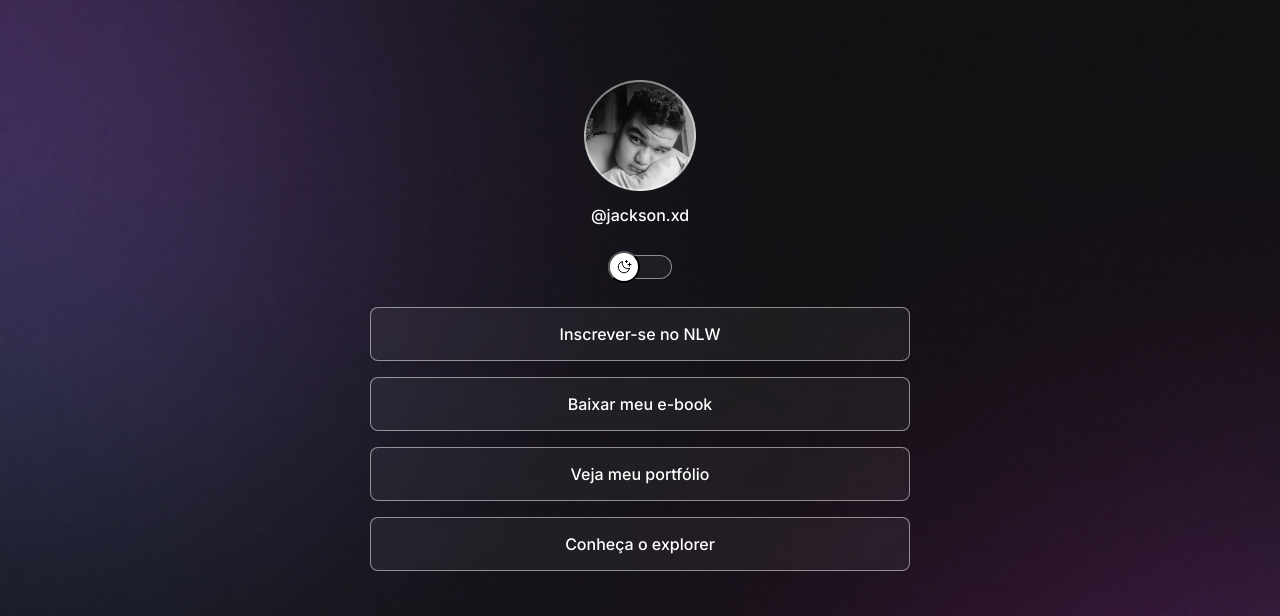
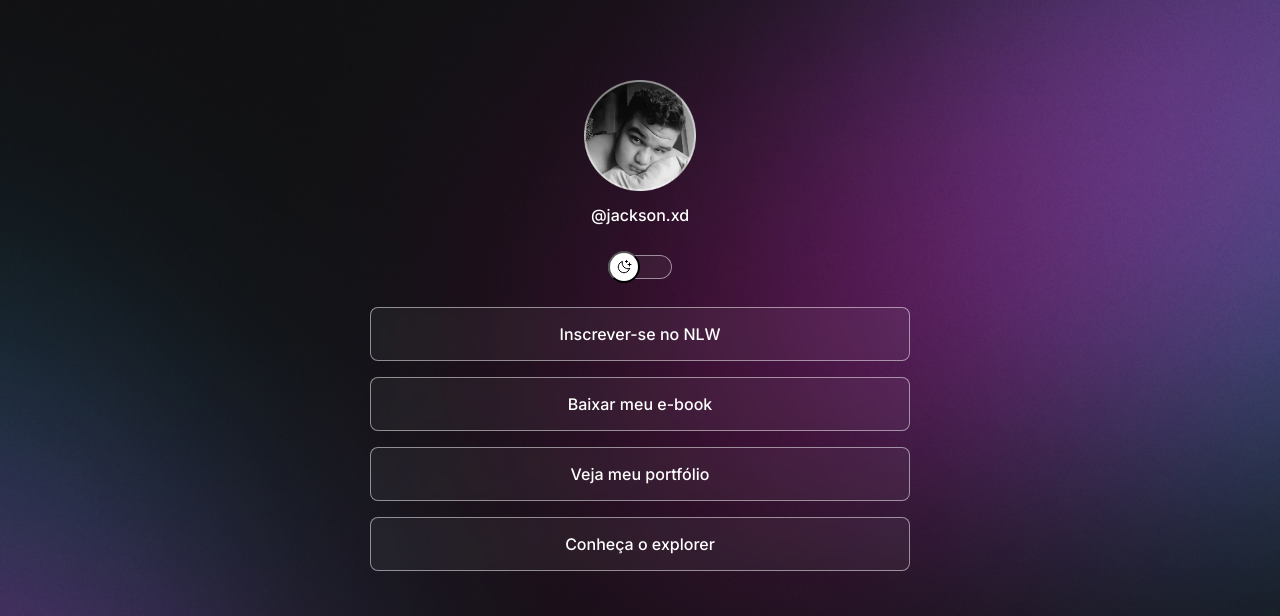
Before and after one commit to Jacksss-DEV/Meu-Portf-lio, a plain HTML site: page index.html in a window 1280 px wide. Shown: the top 616 px of the page. Drawn offline with nearby package versions, Linux system fonts and the light colour scheme.

Commit message:
:tada: Adicionado responsividade para diferentes dispositivos

```diff
--- a/style.css
+++ b/style.css
@@ -149,3 +149,14 @@ footer {
   text-align: center;
   font-size: 14px;
 }
+
+/* Media queries */
+
+@media (min-width: 700px) {
+  :root {
+    --bg-url: url(./assets/bg-desktop.jpg);
+  }
+  .light {
+    --bg-url: url(./assets/bg-desktop-light.jpg);
+  }
+}
```
Also changed, not shown: assets/bg-desktop-light.jpg (added), assets/bg-desktop.jpg (added).
